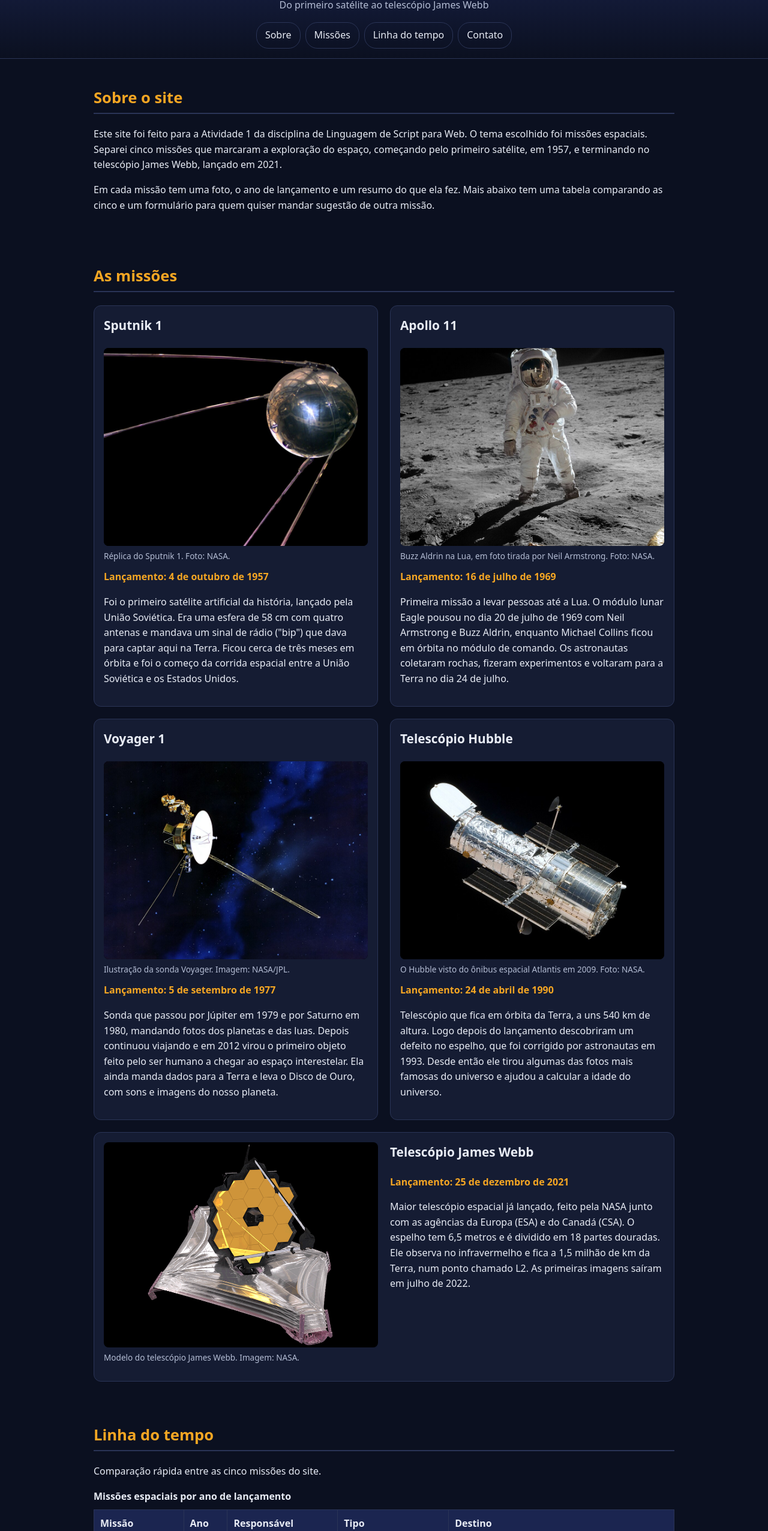
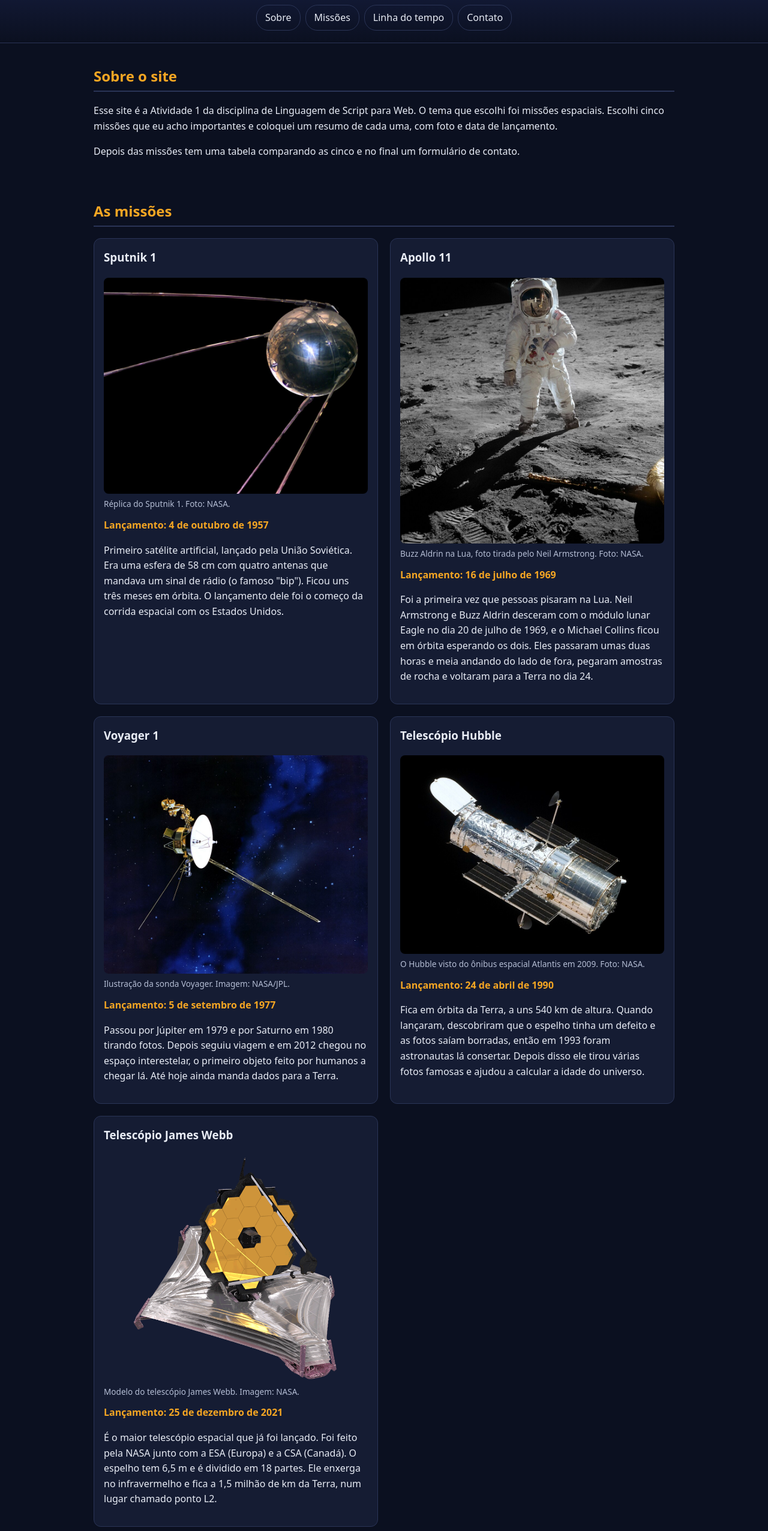
Before and after one commit to SoaresM-dev/missoes-espaciais, a plain HTML site: page index.html in a window 1280 px wide. Shown: the part 112-2664 px from the top of the page at 60% size. Drawn offline with Linux system fonts and the light colour scheme.

Commit message:
Revisei os textos e deixei o CSS mais simples

```diff
--- a/index.html
+++ b/index.html
@@ -3,16 +3,12 @@
 <head>
   <meta charset="UTF-8">
   <meta name="viewport" content="width=device-width, initial-scale=1.0">
-  <meta name="description" content="Resumo de cinco missões espaciais importantes, do Sputnik 1 ao telescópio James Webb.">
   <title>Missões Espaciais</title>
   <link rel="stylesheet" href="style.css">
 </head>
 <body>
-  <a class="pular" href="#conteudo">Pular para o conteúdo</a>
-
   <header class="topo">
     <h1>Missões Espaciais</h1>
-    <p class="subtitulo">Do primeiro satélite ao telescópio James Webb</p>
     <nav aria-label="Menu principal">
       <ul>
         <li><a href="#sobre">Sobre</a></li>
@@ -23,21 +19,16 @@
     </nav>
   </header>
 
-  <main id="conteudo">
+  <main>
     <!-- ===== Sobre ===== -->
     <section id="sobre" aria-labelledby="titulo-sobre">
       <h2 id="titulo-sobre">Sobre o site</h2>
       <p>
-        Este site foi feito para a Atividade 1 da disciplina de Linguagem de Script para Web.
-        O tema escolhido foi missões espaciais. Separei cinco missões que marcaram a exploração
-        do espaço, começando pelo primeiro satélite, em 1957, e terminando no telescópio James Webb,
-        lançado em 2021.
+        Esse site é a Atividade 1 da disciplina de Linguagem de Script para Web. O tema que
+        escolhi foi missões espaciais. Escolhi cinco missões que eu acho importantes e coloquei
+        um resumo de cada uma, com foto e data de lançamento.
       </p>
-      <p>
-        Em cada missão tem uma foto, o ano de lançamento e um resumo do que ela fez. Mais abaixo
-        tem uma tabela comparando as cinco e um formulário para quem quiser mandar sugestão de
-        outra missão.
-      </p>
+      <p>Depois das missões tem uma tabela comparando as cinco e no final um formulário de contato.</p>
     </section>
 
     <!-- ===== Missões ===== -->
@@ -48,75 +39,72 @@
         <article class="missao">
           <h3>Sputnik 1</h3>
           <figure>
-            <img src="img/sputnik.jpg" alt="Réplica do Sputnik 1: uma esfera metálica brilhante com quatro antenas longas apontando para trás" width="960" height="786" loading="lazy">
+            <img src="img/sputnik.jpg" alt="Réplica do Sputnik 1, uma esfera de metal com quatro antenas compridas" width="960" height="786">
             <figcaption>Réplica do Sputnik 1. Foto: NASA.</figcaption>
           </figure>
           <p class="data">Lançamento: 4 de outubro de 1957</p>
           <p>
-            Foi o primeiro satélite artificial da história, lançado pela União Soviética.
-            Era uma esfera de 58 cm com quatro antenas e mandava um sinal de rádio ("bip")
-            que dava para captar aqui na Terra. Ficou cerca de três meses em órbita e foi o
-            começo da corrida espacial entre a União Soviética e os Estados Unidos.
+            Primeiro satélite artificial, lançado pela União Soviética. Era uma esfera de 58 cm
+            com quatro antenas que mandava um sinal de rádio (o famoso "bip"). Ficou uns três
+            meses em órbita. O lançamento dele foi o começo da corrida espacial com os Estados Unidos.
           </p>
         </article>
 
         <article class="missao">
           <h3>Apollo 11</h3>
           <figure>
-            <img src="img/apollo11.jpg" alt="O astronauta Buzz Aldrin de traje espacial em pé na superfície da Lua, com o visor do capacete refletindo o módulo lunar" width="960" height="966" loading="lazy">
-            <figcaption>Buzz Aldrin na Lua, em foto tirada por Neil Armstrong. Foto: NASA.</figcaption>
+            <img src="img/apollo11.jpg" alt="O astronauta Buzz Aldrin de traje espacial em pé na superfície da Lua" width="960" height="966">
+            <figcaption>Buzz Aldrin na Lua, foto tirada pelo Neil Armstrong. Foto: NASA.</figcaption>
           </figure>
           <p class="data">Lançamento: 16 de julho de 1969</p>
           <p>
-            Primeira missão a levar pessoas até a Lua. O módulo lunar Eagle pousou no dia
-            20 de julho de 1969 com Neil Armstrong e Buzz Aldrin, enquanto Michael Collins
-            ficou em órbita no módulo de comando. Os astronautas coletaram rochas, fizeram
-            experimentos e voltaram para a Terra no dia 24 de julho.
+            Foi a primeira vez que pessoas pisaram na Lua. Neil Armstrong e Buzz Aldrin desceram
+            com o módulo lunar Eagle no dia 20 de julho de 1969, e o Michael Collins ficou em órbita
+            esperando os dois. Eles passaram umas duas horas e meia andando do lado de fora, pegaram
+            amostras de rocha e voltaram para a Terra no dia 24.
           </p>
         </article>
 
         <article class="missao">
           <h3>Voyager 1</h3>
           <figure>
-            <img src="img/voyager.jpg" alt="Ilustração da sonda Voyager no espaço, com uma grande antena parabólica branca e hastes compridas saindo do corpo" width="960" height="794" loading="lazy">
+            <img src="img/voyager.jpg" alt="Desenho da sonda Voyager no espaço, com uma antena parabólica grande e branca" width="960" height="794">
             <figcaption>Ilustração da sonda Voyager. Imagem: NASA/JPL.</figcaption>
           </figure>
           <p class="data">Lançamento: 5 de setembro de 1977</p>
           <p>
-            Sonda que passou por Júpiter em 1979 e por Saturno em 1980, mandando fotos dos
-            planetas e das luas. Depois continuou viajando e em 2012 virou o primeiro objeto
-            feito pelo ser humano a chegar ao espaço interestelar. Ela ainda manda dados
-            para a Terra e leva o Disco de Ouro, com sons e imagens do nosso planeta.
+            Passou por Júpiter em 1979 e por Saturno em 1980 tirando fotos. Depois seguiu viagem
+            e em 2012 chegou no espaço interestelar, o primeiro objeto feito por humanos a chegar
+            lá. Até hoje ainda manda dados para a Terra.
           </p>
         </article>
 
         <article class="missao">
           <h3>Telescópio Hubble</h3>
           <figure>
-            <img src="img/hubble.jpg" alt="O telescópio Hubble em órbita, um cilindro prateado com dois painéis solares abertos, com o espaço preto ao fundo" width="960" height="721" loading="lazy">
+            <img src="img/hubble.jpg" alt="O telescópio Hubble em órbita, prateado e com dois painéis solares abertos" width="960" height="721">
             <figcaption>O Hubble visto do ônibus espacial Atlantis em 2009. Foto: NASA.</figcaption>
           </figure>
           <p class="data">Lançamento: 24 de abril de 1990</p>
           <p>
-            Telescópio que fica em órbita da Terra, a uns 540 km de altura. Logo depois do
-            lançamento descobriram um defeito no espelho, que foi corrigido por astronautas
-            em 1993. Desde então ele tirou algumas das fotos mais famosas do universo e
-            ajudou a calcular a idade do universo.
+            Fica em órbita da Terra, a uns 540 km de altura. Quando lançaram, descobriram que o
+            espelho tinha um defeito e as fotos saíam borradas, então em 1993 foram astronautas
+            lá consertar. Depois disso ele tirou várias fotos famosas e ajudou a calcular a idade
+            do universo.
           </p>
         </article>
 
         <article class="missao">
           <h3>Telescópio James Webb</h3>
           <figure>
-            <img src="img/jwst.png" alt="Modelo do telescópio James Webb, com o espelho dourado formado por hexágonos sobre um escudo térmico grande e prateado" width="775" height="664" loading="lazy">
+            <img src="img/jwst.png" alt="Modelo do telescópio James Webb, com o espelho dourado feito de hexágonos em cima de um escudo prateado" width="775" height="664">
             <figcaption>Modelo do telescópio James Webb. Imagem: NASA.</figcaption>
           </figure>
           <p class="data">Lançamento: 25 de dezembro de 2021</p>
           <p>
-            Maior telescópio espacial já lançado, feito pela NASA junto com as agências da
-            Europa (ESA) e do Canadá (CSA). O espelho tem 6,5 metros e é dividido em 18
-            partes douradas. Ele observa no infravermelho e fica a 1,5 milhão de km da Terra,
-            num ponto chamado L2. As primeiras imagens saíram em julho de 2022.
+            É o maior telescópio espacial que já foi lançado. Foi feito pela NASA junto com a ESA
+            (Europa) e a CSA (Canadá). O espelho tem 6,5 m e é dividido em 18 partes. Ele enxerga
+            no infravermelho e fica a 1,5 milhão de km da Terra, num lugar chamado ponto L2.
           </p>
         </article>
       </div>
@@ -125,7 +113,6 @@
     <!-- ===== Linha do tempo ===== -->
     <section id="linha-do-tempo" aria-labelledby="titulo-linha">
       <h2 id="titulo-linha">Linha do tempo</h2>
-      <p>Comparação rápida entre as cinco missões do site.</p>
 
       <div class="tabela-rolagem">
         <table>
@@ -183,10 +170,10 @@
     <!-- ===== Contato ===== -->
     <section id="contato" aria-labelledby="titulo-contato">
       <h2 id="titulo-contato">Contato</h2>
-      <p>Tem alguma missão que você acha que deveria estar aqui? Deixa a sugestão no formulário.</p>
+      <p>Acha que faltou alguma missão? Deixa a sugestão aqui.</p>
       <p class="aviso">
-        Os campos com * são obrigatórios. Por enquanto o formulário é só o modelo e ainda não envia
-        os dados, porque o site não tem back-end.
+        Os campos com * são obrigatórios. Obs.: o formulário ainda não envia de verdade, porque o
+        site não tem back-end.
       </p>
 
       <form class="formulario">
@@ -195,12 +182,12 @@
 
           <div class="campo">
             <label for="nome">Nome *</label>
-            <input type="text" id="nome" name="nome" autocomplete="name" required>
+            <input type="text" id="nome" name="nome" required>
           </div>
 
           <div class="campo">
             <label for="email">E-mail *</label>
-            <input type="email" id="email" name="email" autocomplete="email" required>
+            <input type="email" id="email" name="email" required>
           </div>
         </fieldset>
 
@@ -242,16 +229,16 @@
   <aside class="curiosidades" aria-labelledby="titulo-curiosidades">
     <h2 id="titulo-curiosidades">Curiosidades</h2>
     <ul>
-      <li>Como a Lua não tem vento, as pegadas dos astronautas da Apollo devem continuar lá até hoje.</li>
-      <li>O Disco de Ouro da Voyager tem saudações em 55 idiomas.</li>
-      <li>A luz do Sol leva cerca de 8 minutos para chegar até a Terra.</li>
+      <li>Como na Lua não tem vento, as pegadas dos astronautas da Apollo devem estar lá até hoje.</li>
+      <li>A Voyager 1 leva um disco de ouro com músicas, sons da Terra e saudações em 55 idiomas.</li>
+      <li>A luz do Sol demora uns 8 minutos para chegar aqui.</li>
       <li>O Hubble já fez mais de 1,5 milhão de observações.</li>
     </ul>
   </aside>
 
   <footer class="rodape">
-    <p>Atividade 1 de Linguagem de Script para Web, ADS 3º período. Feito por Murilo Soares, 2026.</p>
-    <p>Imagens da NASA, em domínio público, tiradas do Wikimedia Commons.</p>
+    <p>Atividade 1 de Linguagem de Script para Web, ADS 3º período. Murilo Soares, 2026.</p>
+    <p>Imagens: NASA (domínio público), tiradas do Wikimedia Commons.</p>
   </footer>
 </body>
 </html>
--- a/style.css
+++ b/style.css
@@ -16,7 +16,6 @@
 body {
   margin: 0;
   font-family: system-ui, "Segoe UI", Roboto, sans-serif;
-  font-size: 1rem;
   line-height: 1.6;
   background: var(--fundo);
   color: var(--texto);
@@ -26,11 +25,12 @@ a {
   color: var(--link);
 }
 
-a:focus-visible,
-input:focus-visible,
-select:focus-visible,
-textarea:focus-visible,
-button:focus-visible {
+/* contorno pra mostrar onde está o foco quando navega pelo teclado */
+a:focus,
+input:focus,
+select:focus,
+textarea:focus,
+button:focus {
   outline: 3px solid var(--destaque);
   outline-offset: 2px;
 }
@@ -41,39 +41,18 @@ img {
   display: block;
 }
 
-/* link escondido que aparece quando recebe foco pelo teclado */
-.pular {
-  position: absolute;
-  left: 8px;
-  top: -60px;
-  padding: 8px 12px;
-  background: var(--destaque);
-  color: #000;
-  font-weight: bold;
-  z-index: 10;
-}
-
-.pular:focus {
-  top: 8px;
-}
-
 /* ===== Cabeçalho ===== */
 .topo {
-  padding: 32px 16px 16px;
+  padding: 32px 16px 20px;
   text-align: center;
-  background: linear-gradient(180deg, #1b2550, var(--fundo));
+  background: linear-gradient(#1b2550, var(--fundo));
   border-bottom: 1px solid var(--borda);
 }
 
 .topo h1 {
-  margin: 0;
+  margin: 0 0 16px;
   font-size: 2rem;
   color: var(--destaque);
-}
-
-.subtitulo {
-  margin: 4px 0 16px;
-  color: var(--texto-fraco);
 }
 
 .topo nav ul {
@@ -109,11 +88,10 @@ main,
 }
 
 section {
-  padding: 24px 0;
+  padding: 16px 0;
 }
 
 h2 {
-  font-size: 1.6rem;
   color: var(--destaque);
   border-bottom: 2px solid var(--borda);
   padding-bottom: 4px;
@@ -122,7 +100,6 @@ h2 {
 /* ===== Missões ===== */
 .lista-missoes {
   display: grid;
-  grid-template-columns: 1fr;
   gap: 20px;
 }
 
@@ -135,7 +112,6 @@ h2 {
 
 .missao h3 {
   margin-top: 0;
-  font-size: 1.3rem;
 }
 
 .missao figure {
@@ -143,21 +119,7 @@ h2 {
 }
 
 .missao img {
-  width: 100%;
-  aspect-ratio: 4 / 3;
-  object-fit: cover;
   border-radius: 8px;
-  background: #000;
-}
-
-/* a foto do Webb tem fundo transparente, então não corto ela */
-.missao img[src$="jwst.png"] {
-  object-fit: contain;
-}
-
-/* a foto da Apollo é quase quadrada, então corto embaixo pra não perder o capacete */
-.missao img[src$="apollo11.jpg"] {
-  object-position: top;
 }
 
 figcaption {
@@ -173,6 +135,7 @@ figcaption {
 }
 
 /* ===== Tabela ===== */
+/* no celular a tabela não cabe, então ela rola pro lado dentro dessa div */
 .tabela-rolagem {
   overflow-x: auto;
 }
@@ -268,10 +231,6 @@ button:hover {
   padding-bottom: 24px;
 }
 
-.curiosidades ul {
-  padding-left: 20px;
-}
-
 .rodape {
   text-align: center;
   padding: 20px 16px;
@@ -284,33 +243,15 @@ button:hover {
   margin: 4px 0;
 }
 
-/* ===== Telas maiores (tablet e computador) ===== */
+/* ===== Tablet e computador ===== */
 @media (min-width: 768px) {
   .topo h1 {
     font-size: 2.8rem;
   }
 
+  /* duas missões por linha */
   .lista-missoes {
-    grid-template-columns: repeat(2, 1fr);
-  }
-
-  /* o último card ocupa a linha toda pra não ficar sobrando um buraco,
-     com a foto do lado esquerdo e o texto do lado direito */
-  .missao:last-child {
-    grid-column: 1 / -1;
-    display: grid;
     grid-template-columns: 1fr 1fr;
-    grid-template-rows: auto auto 1fr;
-    column-gap: 20px;
-  }
-
-  .missao:last-child figure {
-    grid-column: 1;
-    grid-row: 1 / 4;
-  }
-
-  .missao:last-child > :not(figure) {
-    grid-column: 2;
   }
 
   .formulario {
```
Also changed, not shown: 1 other file.
